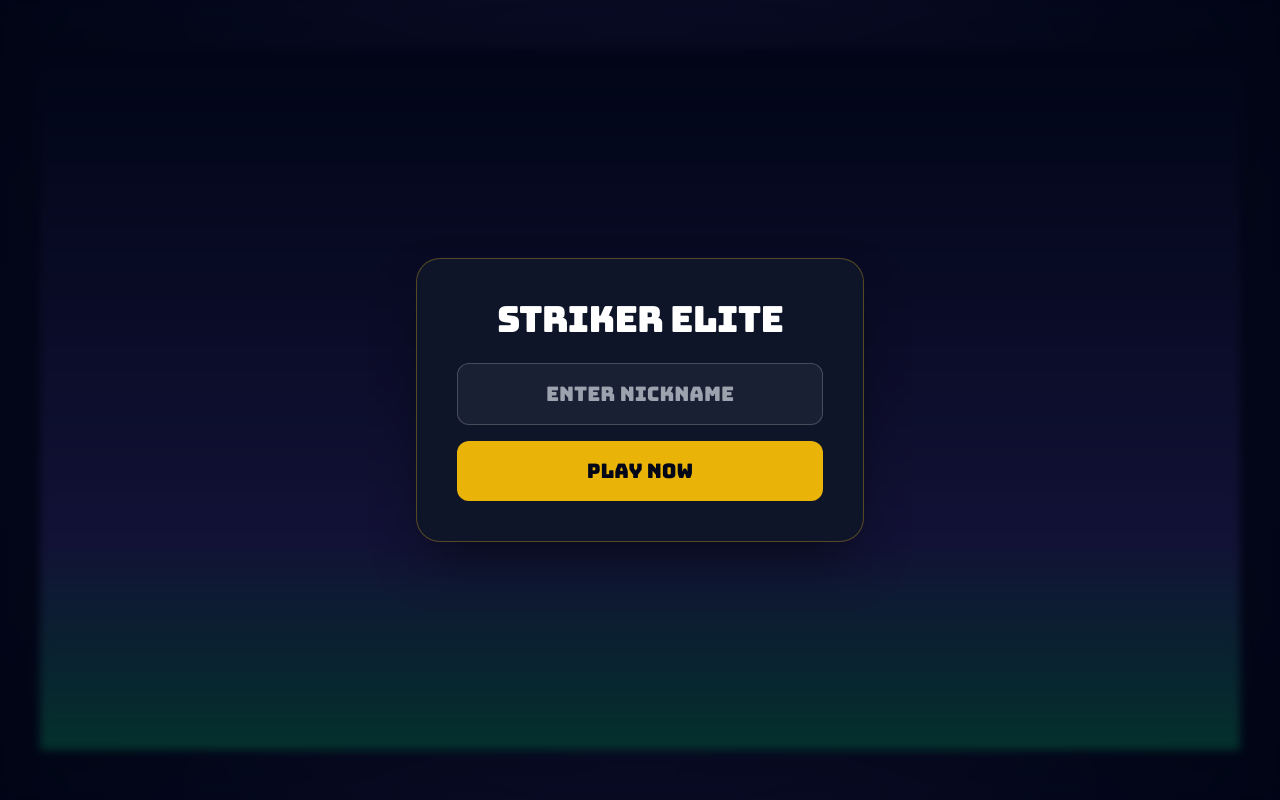
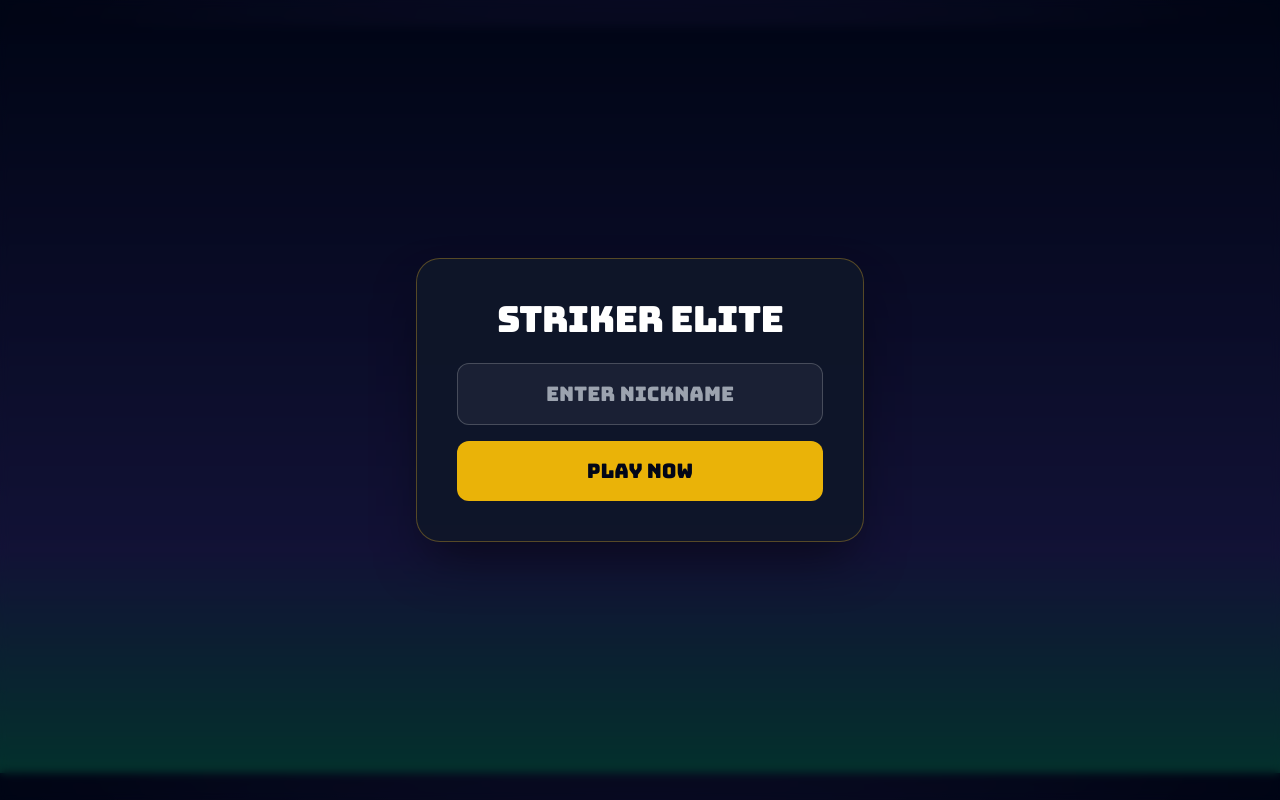
Before and after one commit to schoi2032/SoccerPro, a plain HTML site: page index.html in a window 1280 px wide. Both pictures are taken after a click on the button "PLAY NOW". Drawn offline with nearby package versions, Linux system fonts and the light colour scheme.

Commit message:
Update index.html

```diff
--- a/index.html
+++ b/index.html
@@ -20,12 +20,12 @@
             width: 100vw; height: 100vh;
             display: flex; justify-content: center; align-items: center;
             background: radial-gradient(circle at center, #1e1b4b 0%, #020617 100%);
+            position: relative;
         }
 
         #game-container {
             position: relative;
             width: 100%; height: 100%;
-            max-width: 100vw; max-height: 100vh;
             display: flex; justify-content: center; align-items: center;
         }
 
@@ -33,8 +33,6 @@
             display: block;
             background: linear-gradient(to bottom, #020617 0%, #1e1b4b 70%, #064e3b 100%);
             box-shadow: 0 0 100px rgba(0,0,0,0.5);
-            max-width: 100%; max-height: 100%;
-            object-fit: contain;
         }
 
         .bungee { font-family: 'Bungee', cursive; }
@@ -81,7 +79,6 @@
         }
         .goal-active { transform: translate(-50%, -50%) scale(1); }
 
-        /* Loading Spinner */
         .spinner {
             width: 24px; height: 24px; border: 3px solid rgba(255,255,255,0.3);
             border-radius: 50%; border-top-color: #fff;
@@ -95,10 +92,8 @@
         <div id="game-container">
             <canvas id="gameCanvas"></canvas>
 
-            <!-- Goal Notification -->
             <div id="goal-text" class="goal-popup bungee">GOAL!</div>
 
-            <!-- Nickname Screen -->
             <div id="nickname-overlay" class="ui-overlay">
                 <div class="menu-card max-w-md">
                     <h1 class="text-4xl bungee mb-6 tracking-tight">STRIKER ELITE</h1>
@@ -112,7 +107,6 @@
                 </div>
             </div>
 
-            <!-- Tournament Hub -->
             <div id="tournament-menu" class="ui-overlay hidden">
                 <div class="menu-card overflow-hidden flex flex-col max-h-[90vh]">
                     <div class="flex flex-wrap justify-between items-center mb-6 gap-4">
@@ -149,7 +143,6 @@
                 </div>
             </div>
 
-            <!-- Game HUD -->
             <div id="hud" class="absolute top-8 left-0 w-full flex justify-center items-start pointer-events-none opacity-0 transition-opacity duration-500">
                 <div id="hud-bg" class="flex items-center gap-8 bg-slate-900/80 px-10 py-4 rounded-full backdrop-blur-md border border-white/10 shadow-2xl">
                     <div class="flex items-center gap-4">
@@ -166,7 +159,6 @@
                 </div>
             </div>
 
-            <!-- Result Screen -->
             <div id="result-menu" class="ui-overlay hidden">
                 <div class="menu-card max-w-md">
                     <h2 class="text-3xl bungee mb-2 text-white/60">MATCH RESULT</h2>
@@ -178,7 +170,6 @@
     </div>
 
     <script>
-        // --- CONFIG & INIT (No Firebase version) ---
         const WIDTH = 1200, HEIGHT = 700, GROUND_Y = 640;
         const GRAVITY = 0.55, BALL_BOUNCE = 0.85, FRICTION = 0.98;
         const GOAL_WIDTH = 80, GOAL_HEIGHT = 200;
@@ -211,9 +202,19 @@
 
         const canvas = document.getElementById('gameCanvas');
         const ctx = canvas.getContext('2d');
-        canvas.width = WIDTH; canvas.height = HEIGHT;
 
-        // --- GAME ENGINE ---
+        function resizeCanvas() {
+            const winW = window.innerWidth;
+            const winH = window.innerHeight;
+            const scale = Math.min(winW / WIDTH, winH / HEIGHT);
+            canvas.style.width = (WIDTH * scale) + 'px';
+            canvas.style.height = (HEIGHT * scale) + 'px';
+            canvas.width = WIDTH;
+            canvas.height = HEIGHT;
+        }
+        window.onresize = resizeCanvas;
+        resizeCanvas();
+
         class Ball {
             constructor() { this.radius = 18; this.reset(); }
             reset() { this.x = WIDTH / 2; this.y = HEIGHT / 2 - 100; this.vx = 0; this.vy = 0; isGoalScored = false; }
@@ -319,19 +320,33 @@
             if (isGameOver) return;
             ctx.clearRect(0, 0, WIDTH, HEIGHT);
 
-            // Pitch Markings
             ctx.strokeStyle = 'rgba(255,255,255,0.1)'; ctx.lineWidth = 4;
             ctx.beginPath(); ctx.moveTo(WIDTH/2, GROUND_Y); ctx.lineTo(WIDTH/2, 100); ctx.stroke();
             ctx.beginPath(); ctx.arc(WIDTH/2, GROUND_Y - 200, 60, 0, Math.PI*2); ctx.stroke();
 
-            // Goals
             ctx.strokeStyle = '#fff'; ctx.lineWidth = 8;
             ctx.strokeRect(-5, GROUND_Y - GOAL_HEIGHT, GOAL_WIDTH + 5, GOAL_HEIGHT);
             ctx.strokeRect(WIDTH - GOAL_WIDTH, GROUND_Y - GOAL_HEIGHT, GOAL_WIDTH + 5, GOAL_HEIGHT);
 
             p1.update(); p2.update(); ball.update();
 
-            // Player-Ball Collision
+            let p1Colliding = false, p2Colliding = false;
+
+            const checkCollide = (p) => {
+                const dx = ball.x - p.x, dy = ball.y - p.y;
+                const dist = Math.sqrt(dx*dx + dy*dy);
+                return dist < p.radius + ball.radius;
+            };
+
+            p1Colliding = checkCollide(p1);
+            p2Colliding = checkCollide(p2);
+
+            if (p1Colliding && p2Colliding) {
+                // COLLIDE POP LOGIC
+                ball.vy = -18;
+                ball.vx = (Math.random() - 0.5) * 10;
+                p1.vx = -15; p2.vx = 15;
+            } else {
                 [p1, p2].forEach(p => {
                     const dx = ball.x - p.x, dy = ball.y - p.y;
                     const dist = Math.sqrt(dx*dx + dy*dy);
@@ -344,32 +359,23 @@
                         ball.y = p.y + Math.sin(angle) * (p.radius + ball.radius + 1);
                     }
                 });
+            }
 
             p1.draw(); p2.draw(); ball.draw();
             if (gameRunning) requestAnimationFrame(mainLoop);
         }
 
-        // --- HUB LOGIC (No Firebase) ---
         function joinLobby() {
             const input = document.getElementById('user-nick');
             nickname = input.value.trim().toUpperCase();
-
-            if (!nickname || nickname.length < 2) {
-                input.classList.add('border-red-500');
-                setTimeout(() => input.classList.remove('border-red-500'), 500);
-                return;
-            }
-
-            // Simple transition without Firebase
+            if (!nickname || nickname.length < 2) return;
             document.getElementById('nickname-overlay').classList.add('hidden');
             document.getElementById('tournament-menu').classList.remove('hidden');
             document.getElementById('my-nick-display').innerText = `LOGGED IN AS: ${nickname}`;
-
             initTournament();
         }
 
         function initTournament() {
-            // Reset bracket
             bracket = { r16: [], qf: [], sf: [], final: [] };
             let pool = [...allTeams].sort(() => Math.random() - 0.5);
             for(let i=0; i<8; i++) bracket.r16.push({ id: `r16-${i}`, p1: pool[i*2], p2: pool[i*2+1], winner: null });
@@ -422,12 +428,8 @@
             document.getElementById('hud-p2-score').innerText = '0';
             p1ActiveIdx = 0; p2ActiveIdx = 0;
             ball.reset(); p1.reset(); p2.reset();
-
             const timerDisplay = document.getElementById('timer');
-            const initialMatchTime = gameTime;
-
             mainLoop();
-
             const timerInt = setInterval(() => {
                 if(!gameRunning) { clearInterval(timerInt); return; }
                 if(!isGoalScored) gameTime--;
@@ -441,7 +443,6 @@
             gameRunning = false; isGameOver = true;
             if (score[0] === score[1]) score[Math.random() > 0.5 ? 0 : 1]++;
             const winner = score[0] > score[1] ? p1Team : p2Team;
-
             if (activeMatch) {
                 activeMatch.winner = winner;
                 const rKeys = ['r16', 'qf', 'sf', 'final'];
@@ -457,7 +458,6 @@
             document.getElementById('winner-display').innerText = `${winner.name.toUpperCase()} VICTORIOUS!`;
         }
 
-        // --- BINDINGS ---
         document.getElementById('join-btn').onclick = joinLobby;
         document.getElementById('kickoff-btn').onclick = startMatch;
         document.getElementById('back-to-bracket').onclick = () => {
@@ -470,9 +470,10 @@
 
         window.onkeydown = e => keys[e.code] = true;
         window.onkeyup = e => keys[e.code] = false;
-
-        // Auto-focus nickname field
-        window.onload = () => document.getElementById('user-nick').focus();
+        window.onload = () => {
+            document.getElementById('user-nick').focus();
+            resizeCanvas();
+        };
     </script>
 </body>
 </html>
```
Lines whose indentation alone changed are shown as unchanged.
